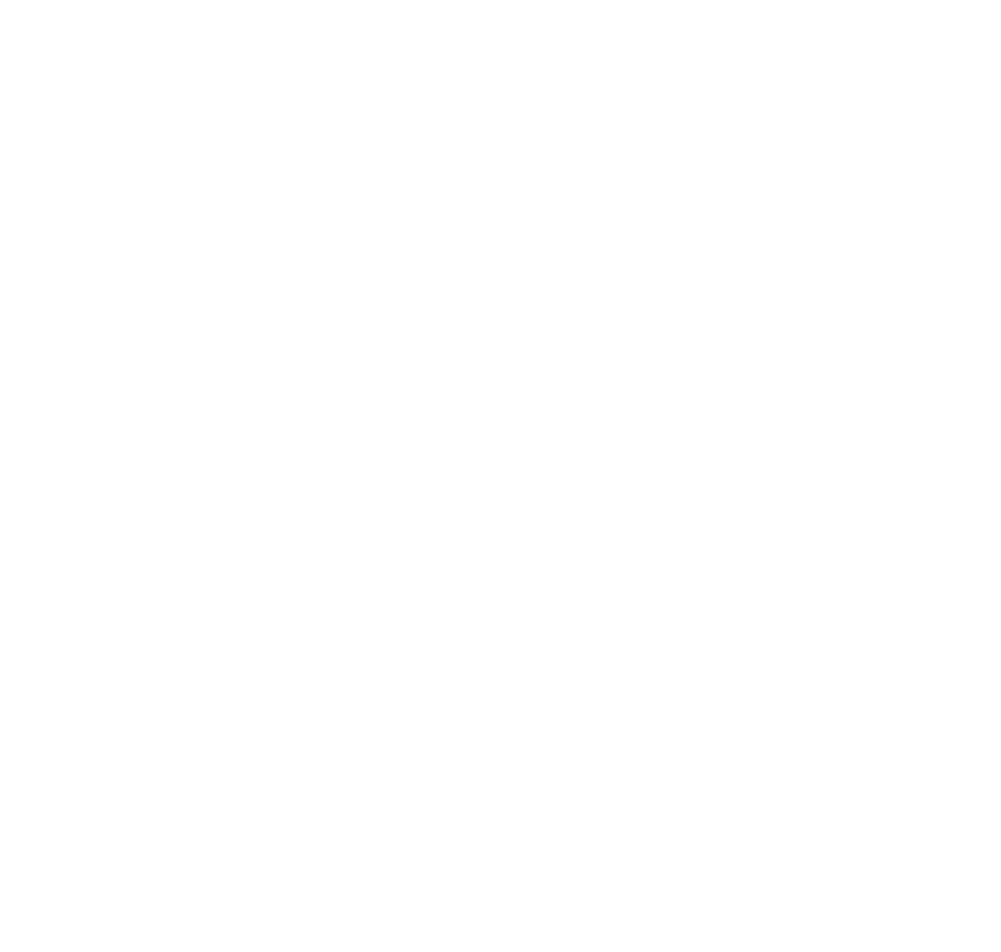
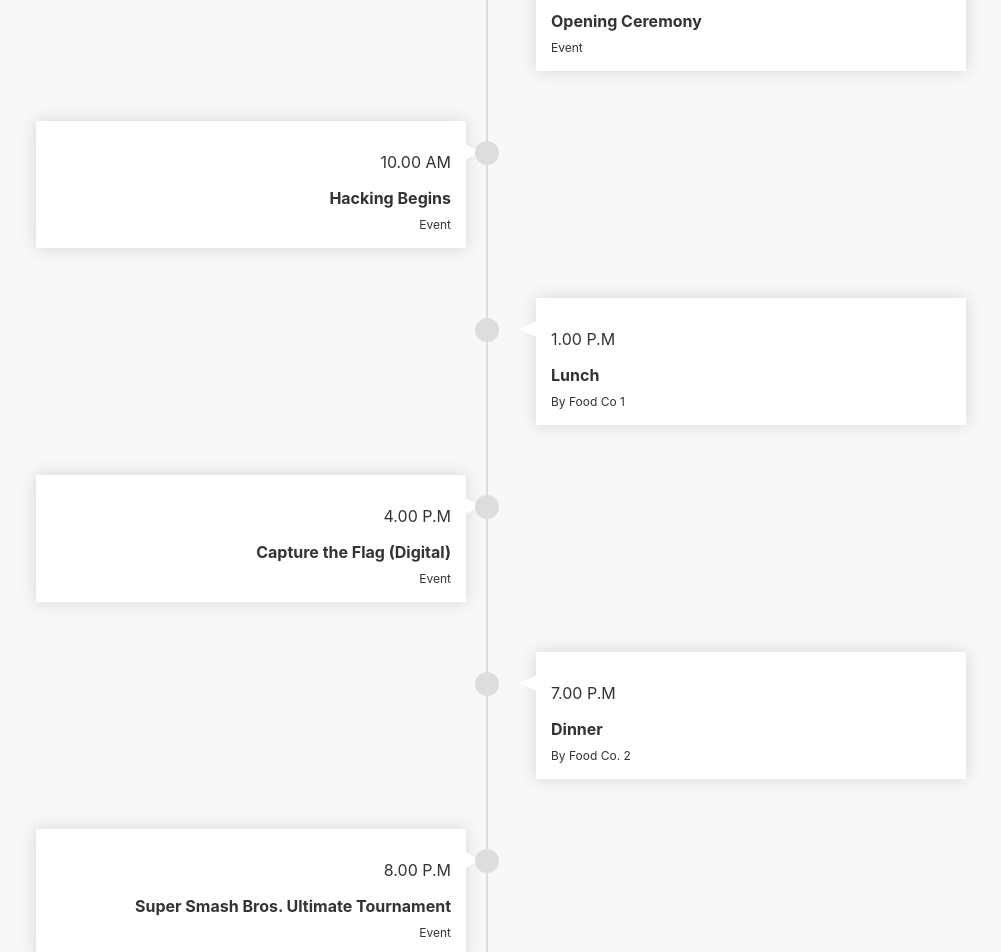
Before and after one commit to ScribeHacks/scribehacks.github.io, a Svelte app: page / in a window 1280 px wide. Shown: the part 1420-2372 px from the top of the page, without its empty margins (173-1174 px from the left). Before the commit the page ends 938 px from the top, so only its background shows below. Built offline with nearby package versions, Linux system fonts and the light colour scheme.

Commit message:
section: Add mu-schedule (MIT)
Use markups.io schedule styling for schedule section.

```diff
--- a/src/App.svelte
+++ b/src/App.svelte
@@ -2,12 +2,14 @@
   import Navbar from "./components/Navbar.svelte";
   import Hero from "./sections/Hero.svelte";
   import About from "./sections/About.svelte";
+  import Schedule from "./sections/Schedule.svelte";
 </script>
 
 <main>
   <Navbar />
   <Hero />
   <About />
+  <Schedule />
 </main>
 
 <style type="text/scss">
--- /dev/null
+++ b/src/sections/Schedule.svelte
@@ -0,0 +1,178 @@
+
+<section class="section">
+  <h2>Schedule and Activities</h2>
+
+  <div class="mu-schedule-content-area">
+    <!-- Tab panes -->
+    <div class="tab-content mu-schedule-content">
+      <div
+        role="tabpanel"
+        class="tab-pane fade mu-event-timeline active in"
+        id="first-day"
+      >
+        <ul>
+          <li>
+            <div class="mu-single-event">
+              <p class="mu-event-time">8.00 AM</p>
+              <h3>Doors Open, Check In</h3>
+              <span>Event</span>
+            </div>
+          </li>
+          <li>
+            <div class="mu-single-event">
+              <p class="mu-event-time">9.00 AM</p>
+              <h3>Opening Ceremony</h3>
+              <span>Event</span>
+            </div>
+          </li>
+          <li>
+            <div class="mu-single-event">
+              <p class="mu-event-time">10.00 AM</p>
+              <h3>Hacking Begins</h3>
+              <span>Event</span>
+            </div>
+          </li>
+          <li>
+            <div class="mu-single-event">
+              <p class="mu-event-time">1.00 P.M</p>
+              <h3>Lunch</h3>
+              <span>By Food Co 1</span>
+            </div>
+          </li>
+          <li>
+            <div class="mu-single-event">
+              <p class="mu-event-time">4.00 P.M</p>
+              <h3>Capture the Flag (Digital)</h3>
+              <span>Event</span>
+            </div>
+          </li>
+          <li>
+            <div class="mu-single-event">
+              <p class="mu-event-time">7.00 P.M</p>
+              <h3>Dinner</h3>
+              <span>By Food Co. 2</span>
+            </div>
+          </li>
+          <li>
+            <div class="mu-single-event">
+              <p class="mu-event-time">8.00 P.M</p>
+              <h3>Super Smash Bros. Ultimate Tournament</h3>
+              <span>Event</span>
+            </div>
+          </li>
+          <li>
+            <div class="mu-single-event">
+              <p class="mu-event-time">Midnight</p>
+              <h3>Midnight Snack</h3>
+              <span>By Food Co. 3</span>
+            </div>
+          </li>
+        </ul>
+      </div>
+    </div>
+  </div>
+</section>
+
+<style type="text/scss">
+  .section {
+    background-color: #f8f8f8;
+    display: flex;
+    flex-direction: column;
+    align-items: center;
+    padding: 60px 10px;
+
+    h2 {
+      font-size: 2rem;
+      margin: 0;
+    }
+  }
+
+  .mu-schedule-content-area {
+    display: inline;
+    margin-top: 50px;
+    width: 100%;
+  }
+
+  .mu-schedule-content {
+    margin-top: 50px;
+  }
+
+  .mu-event-timeline ul li {
+    list-style-type: none;
+    position: relative;
+    width: 2px;
+    margin: 0 auto;
+    padding-top: 50px;
+    background-color: #ddd;
+    -webkit-transition: all 0.5s;
+    -o-transition: all 0.5s;
+    transition: all 0.5s;
+  }
+
+  .mu-event-timeline ul li::after {
+    content: "";
+    position: absolute;
+    left: 50%;
+    top: 70px;
+    transform: translateX(-50%);
+    height: 24px;
+    width: 24px;
+    border-radius: 50%;
+    background: inherit;
+  }
+
+  .mu-event-timeline ul li .mu-single-event {
+    background-color: #fff;
+    -webkit-box-shadow: 0 0 16px 0 rgba(32, 32, 47, 0.16);
+    -moz-box-shadow: 0 0 16px 0 rgba(32, 32, 47, 0.16);
+    box-shadow: 0 0 16px 0 rgba(32, 32, 47, 0.16);
+    position: relative;
+    top: 0;
+    width: 400px;
+    padding: 15px;
+    text-align: left;
+  }
+
+  .mu-event-timeline ul li:nth-child(2n) .mu-single-event {
+    left: 50px;
+  }
+
+  .mu-event-timeline ul li:nth-child(2n + 1) .mu-single-event {
+    left: -450px;
+    text-align: right;
+  }
+
+  .mu-event-timeline ul li .mu-single-event::before {
+    content: "";
+    position: absolute;
+    top: 23px;
+    width: 0;
+    height: 0;
+    border-style: solid;
+  }
+
+  .mu-event-timeline ul li:nth-child(2n + 1) .mu-single-event::before {
+    right: -15px;
+    border-width: 8px 0 8px 16px;
+    border-color: transparent transparent transparent #fff;
+  }
+
+  .mu-event-timeline ul li:nth-child(2n) .mu-single-event::before {
+    left: -16px;
+    border-width: 8px 16px 8px 0;
+    border-color: transparent #fff transparent transparent;
+  }
+
+  .mu-event-timeline ul li .mu-single-event h3 {
+    margin-bottom: 5px;
+    font-size: 16px;
+  }
+
+  .mu-event-timeline ul li .mu-single-event p {
+    margin-bottom: 5px;
+  }
+
+  .mu-event-timeline ul li .mu-single-event span {
+    font-size: 12px;
+  }
+</style>
```
